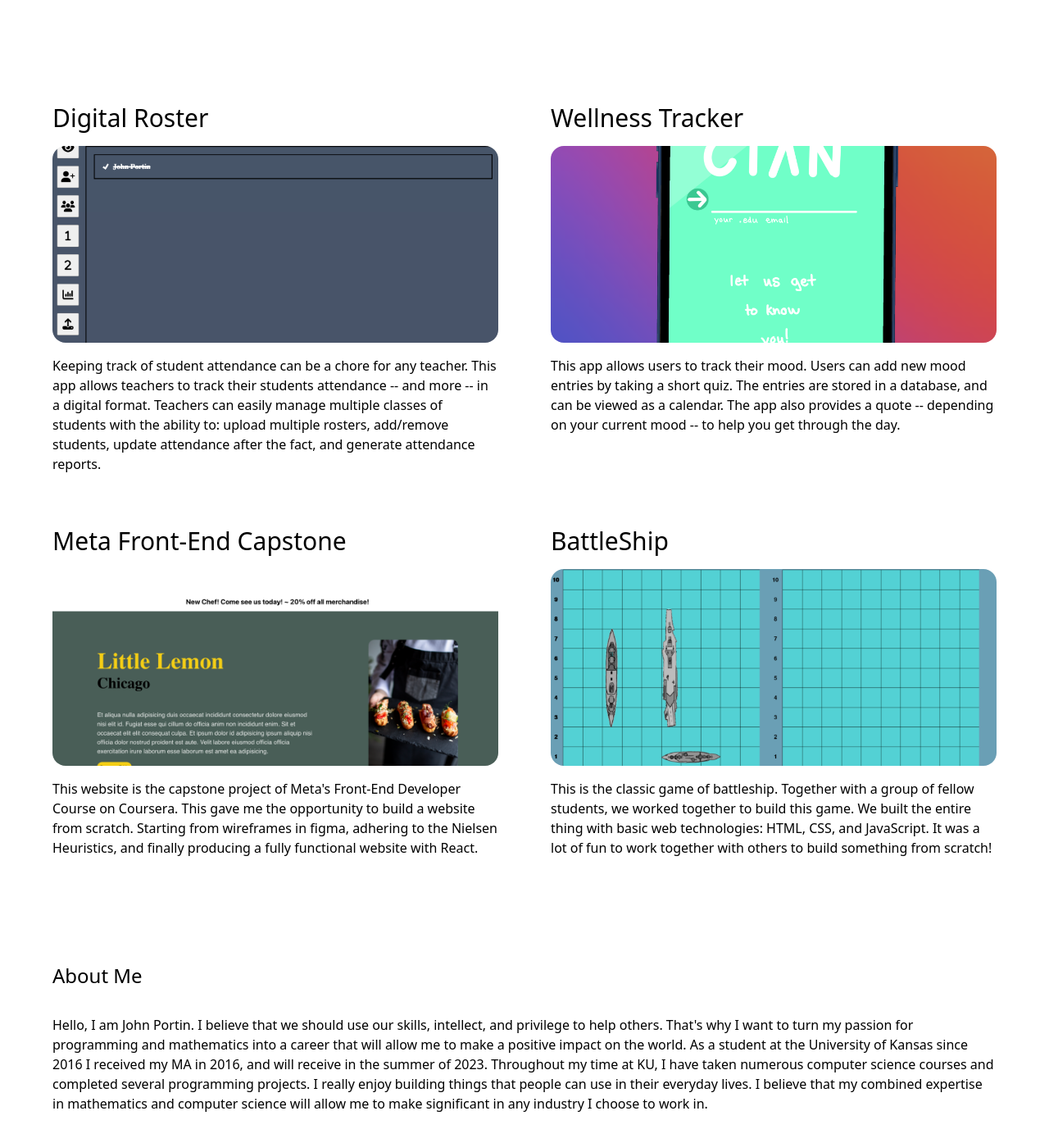
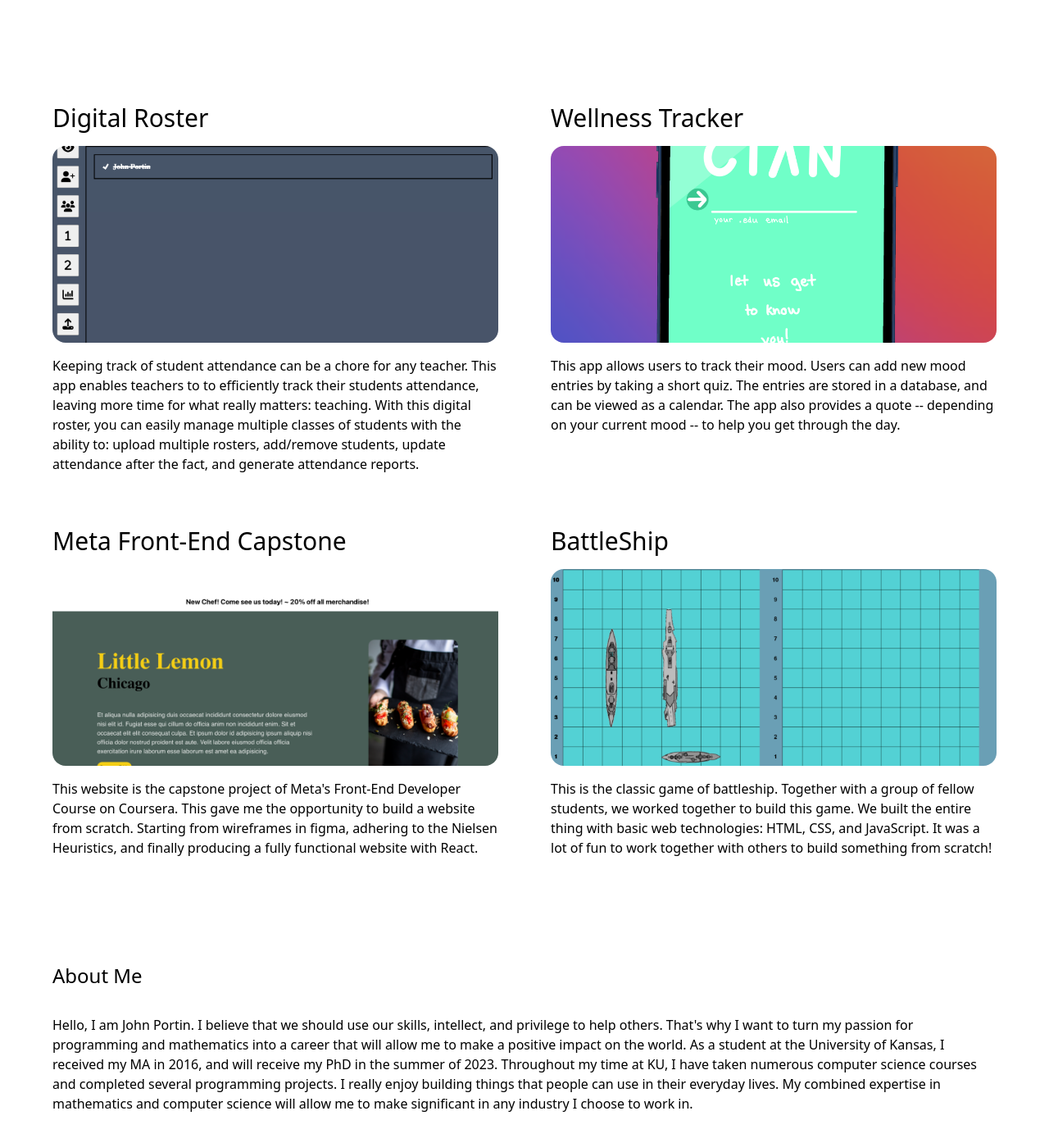
Before and after one commit to johnportin/profile, a Next.js app: page / in a window 1280 px wide. Shown: the part 514-1908 px from the top of the page at 82% size. Built offline with nearby package versions, Linux system fonts and the light colour scheme.

Commit message:
Fix typos

```diff
--- a/src/components/About.js
+++ b/src/components/About.js
@@ -9,12 +9,12 @@ export default function About() {
         intellect, and privilege to help others. That's why I want to turn my
         passion for programming and mathematics into a career that will allow me
         to make a positive impact on the world. As a student at the University
-        of Kansas since 2016 I received my MA in 2016, and will receive in the
+        of Kansas, I received my MA in 2016, and will receive my PhD in the
         summer of 2023. Throughout my time at KU, I have taken numerous computer
         science courses and completed several programming projects. I really
-        enjoy building things that people can use in their everyday lives. I
-        believe that my combined expertise in mathematics and computer science
-        will allow me to make significant in any industry I choose to work in.
+        enjoy building things that people can use in their everyday lives. My
+        combined expertise in mathematics and computer science will allow me to
+        make significant in any industry I choose to work in.
       </p>
     </section>
   );
--- a/src/components/Projects.js
+++ b/src/components/Projects.js
@@ -11,8 +11,8 @@ const projects = [
     title: "Digital Roster",
     image: Roster,
     content: `Keeping track of student attendance can be a chore for any teacher.
-        This app allows teachers to track their students attendance -- and more -- in a digital format.
-        Teachers can easily manage multiple classes of students with the ability to:
+        This app enables teachers to to efficiently track their students attendance, leaving more time for what really matters: teaching.
+        With this digital roster, you can easily manage multiple classes of students with the ability to:
         upload multiple rosters,
         add/remove students,
         update attendance after the fact,
@@ -33,8 +33,8 @@ const projects = [
     title: "Meta Front-End Capstone",
     image: LittleLemon,
     content: `This website is the capstone project of Meta's Front-End Developer Course on Coursera.
-    This gave me the opportunity to build a website from scratch.
-    Starting from wireframes in figma, adhering to the Nielsen Heuristics, and finally producing a fully functional website with React.`,
+        This gave me the opportunity to build a website from scratch.
+        Starting from wireframes in figma, adhering to the Nielsen Heuristics, and finally producing a fully functional website with React.`,
     href: "https://github.com/johnportin/Meta-Capstone",
   },
   {
```
